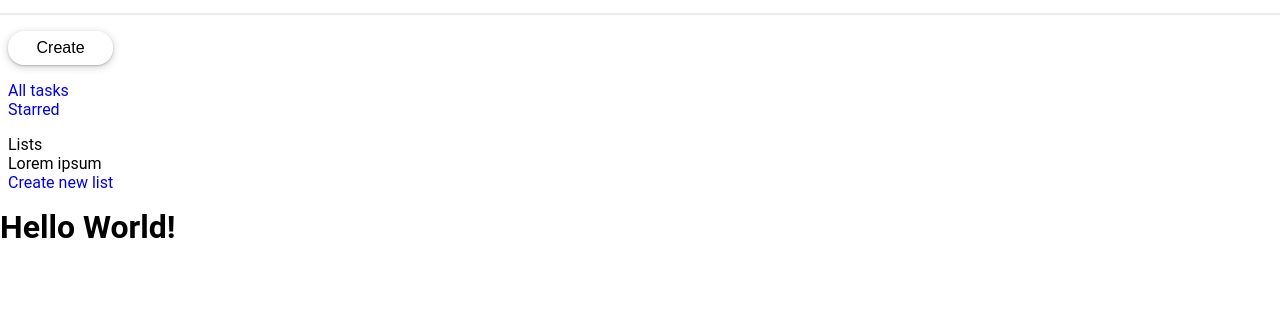
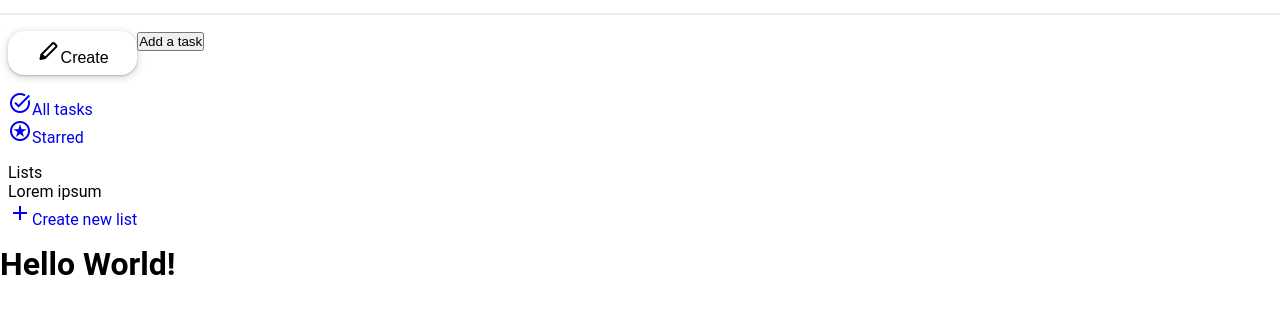
Before and after one commit to looonnng/odin-todo, a website built with webpack: page src/index.html in a window 1280 px wide. Shown: the part 47-360 px from the top of the page. Built offline with nearby package versions, Linux system fonts and the light colour scheme; files whose address does not match are found by name.

Commit message:
feat: add more icons to side bar

```diff
--- a/src/index.html
+++ b/src/index.html
@@ -69,13 +69,20 @@
 
     <main class="main row">
       <aside class="side-menu col">
-        <button class="create-task-btn">Create</button>
+        <button class="create-task-btn">
+          <span class="material-symbols-outlined">stylus</span>Create
+        </button>
         <ul class="side-menu__list">
           <li class="side-menu__item">
-            <a href="#" class="side-menu__link">All tasks</a>
+            <a href="#" class="side-menu__link"
+              ><span class="material-symbols-outlined">task_alt</span>All
+              tasks</a
+            >
           </li>
           <li class="side-menu__item">
-            <a href="#" class="side-menu__link">Starred</a>
+            <a href="#" class="side-menu__link"
+              ><span class="material-symbols-outlined">stars</span>Starred</a
+            >
           </li>
         </ul>
         <div class="side-menu__todos-list-wrapper">
@@ -87,7 +94,10 @@
           </ul>
           <ul class="side-menu__list">
             <li>
-              <a class="side-menu__link new-list" href="#">Create new list</a>
+              <a class="side-menu__link new-list" href="#"
+                ><span class="material-symbols-outlined">add</span>Create new
+                list</a
+              >
             </li>
           </ul>
         </div>
@@ -96,6 +106,7 @@
         <div class="todos-card">
           <div class="todos-card__name"></div>
           <div class="todos-card__list-options-btn"></div>
+          <button class="todos-card__add-task-btn">Add a task</button>
           <div class="todos-card__tasks-wrapper"></div>
         </div>
       </div>
```
